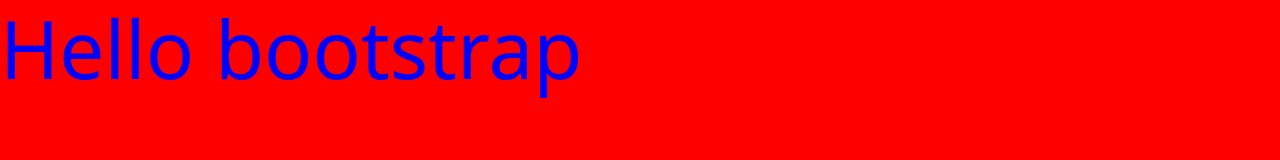
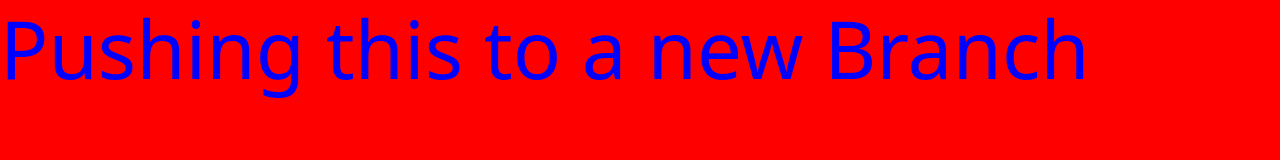
Before and after one commit to RobertDacian/Bootstrap-project, a website: page index.html in a window 1280 px wide. Drawn offline with nearby package versions, Linux system fonts and the light colour scheme.

Commit message:
Created a new branch

```diff
--- a/index.html
+++ b/index.html
@@ -4,11 +4,11 @@
     <meta charset="UTF-8" />
     <meta http-equiv="X-UA-Compatible" content="IE=edge" />
     <meta name="viewport" content="width=device-width, initial-scale=1.0" />
-    <title>Document</title>
+    <title>Bootstrap-Project</title>
     <link rel="stylesheet" href="/dist/css/main.css" />
   </head>
   <body>
-    <h1 class="display-1">Hello bootstrap</h1>
+    <h1 class="display-1">Pushing this to a new Branch</h1>
     <script src="/node_modules/bootstrap/dist/js/bootstrap.bundle.min.js"></script>
   </body>
 </html>
```
